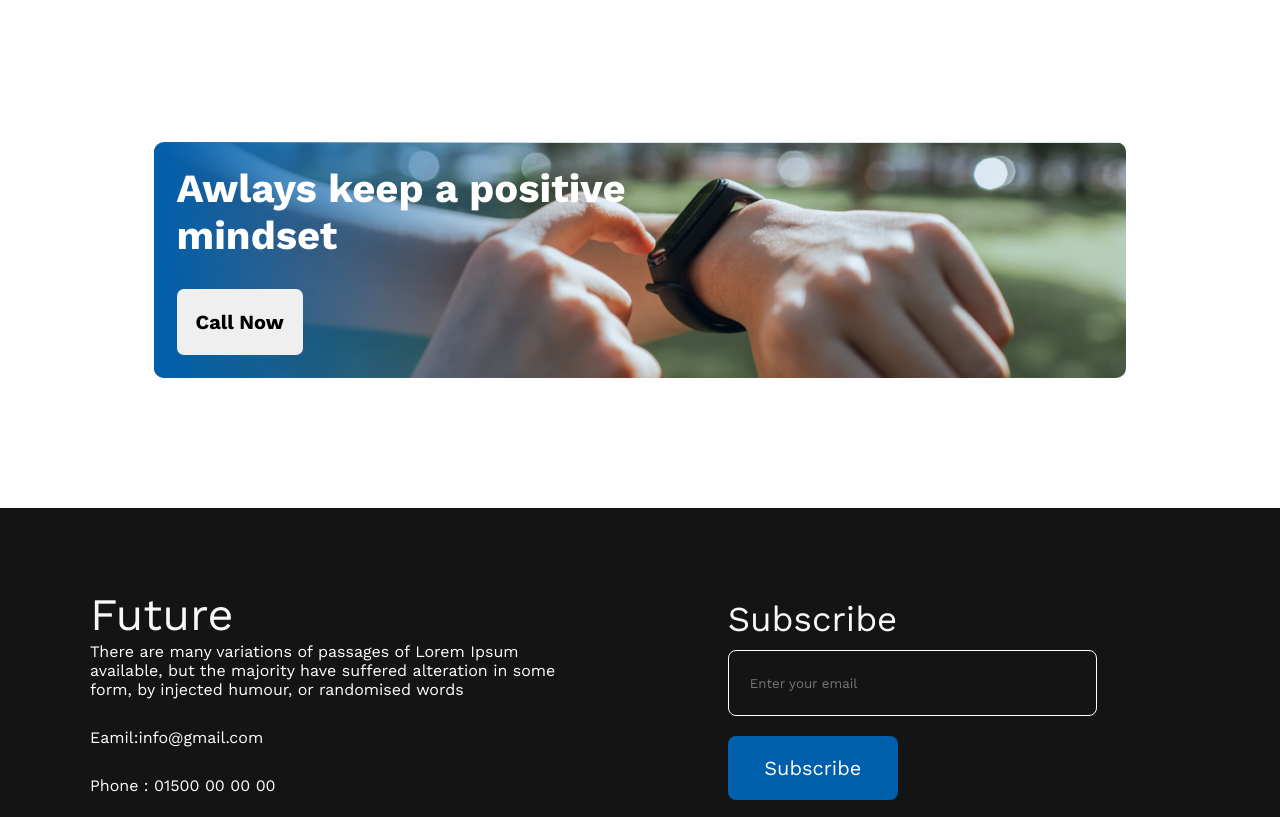
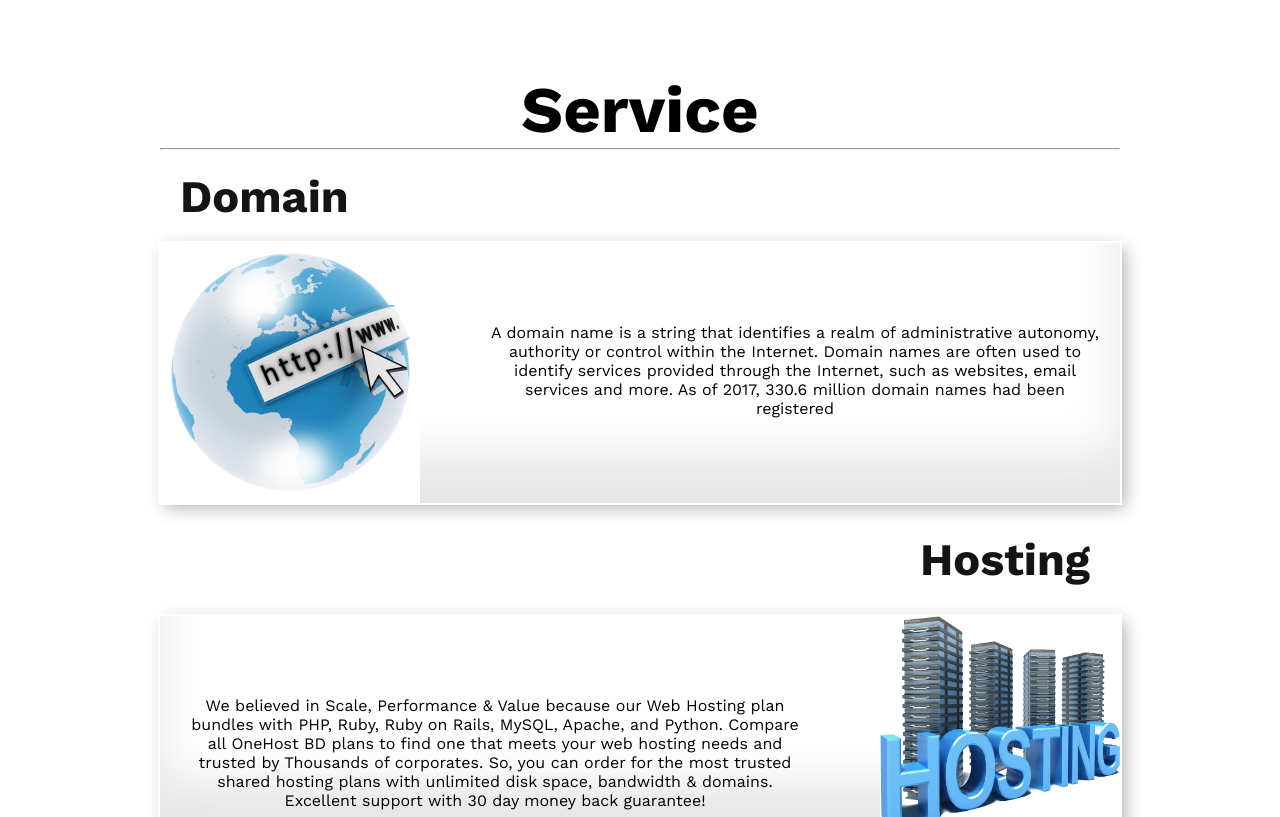
Before and after one commit to Mohammad-sowrav/sowrav-first-assignment, a plain HTML site: page index.html in a window 1280 px wide. Shown: the part 1884-2701 px from the top of the page. Drawn offline with nearby package versions, Linux system fonts and the light colour scheme; a web font is replaced by a local one.

Commit message:
service section update

```diff
--- a/index.html
+++ b/index.html
@@ -55,6 +55,9 @@
 
 
         </section>
+
+
+        <!-- start to the plan section -->
                             <div class="secont-section">
                                 <div class="plan">
                                     <p class="plan-title">My Plans</p>
@@ -89,12 +92,44 @@
 
                             </div>
 
+                                      <!-- you need to know that  -->
+
+
+
+
+            <div class="domain-hosting">
+                    <p class="sevice">Service</p>
+                    <hr>
+                        <h1 class="doamin-title">Domain</h1>
+                    <div class="domain">
+
+                        <img src="images/domain.png" alt="">
+                        <p class="both-description">A domain name is a string that identifies a
+                            realm of administrative autonomy, authority or control within the Internet.
+                            Domain names are often used to identify services provided through the Internet,
+                            such as websites, email services and more. As of 2017, 330.6 million domain names had been
+                            registered</p>
+
+
+                   </div>
+                   <h1 class="hosting-title">Hosting</h1>
+
+                   <div class="hosting">
+                           <p class="both-description">We believed in Scale, Performance & Value because our Web Hosting plan bundles with PHP,
+                                Ruby, Ruby on Rails, MySQL, Apache, and Python. Compare all OneHost BD plans to find one that meets
+                                 your web hosting needs and trusted by Thousands of corporates. So, you can order for the most trusted shared hosting plans with unlimited disk space,
+                                bandwidth & domains. Excellent support with 30 day money back guarantee!</p>
+                                <img class="hosting-image" src="images/hosting.png" alt="">
+                            </div>
+               </div>
+
                             <div class="think-positive">
                                 <div class="sub-think">
                                     <p class="thik-title">Awlays keep a positive <br> mindset</p>
                                     <button class="btn-white">Call Now</button>
                                 </div>
                             </div>
+
 
 
     </main>
--- a/style/style.css
+++ b/style/style.css
@@ -92,7 +92,7 @@
     width: 80%;
     margin: auto;
     margin-top: 80px;
-    margin-bottom: 130px;
+    margin-bottom: 60px;
 }
 .plan{
     font-family: 'Work Sans', sans-serif;
@@ -124,6 +124,7 @@
     color: #737272;
     margin-top: 16px;
 }
+/* thinking class style start  */
 .think-positive{
     margin: auto;
     background-image: url("../images/watch.png");
@@ -148,7 +149,6 @@
     font-weight: 700;
     font-size: 40px;
     color:#FFFFFF;
-
 }
 /* footer style start */
 .end-footer{
@@ -221,3 +221,56 @@ input[type="submit"]{
     border-radius: 8px;
 
 }
+/* services style start  */
+.domain-hosting{
+    width: 75%;
+    margin: auto;
+}
+.sevice{
+    text-align: center;
+    font-weight: 900;
+    font-size: 65px;
+}
+.doamin-title{
+    font-weight: 800;
+    font-size: 45px;
+    text-align: left;
+    padding: 20px;
+    color: #151414;
+
+
+}
+.domain{
+    display: flex;
+    gap: 50px;
+    box-shadow: inset 0 -3em 3em rgba(0, 0, 0, 0.1), 0 0 0 2px rgb(255, 255, 255),
+    0.3em 0.3em 1em rgba(0, 0, 0, 0.3);
+    text-align: center;
+
+}
+
+.both-description{
+    padding: 20px;
+    margin-top: 60px;
+
+}
+.hosting-title{
+    font-weight: 800;
+    font-size: 45px;
+    text-align: right;
+    padding: 20px;
+    color: #151414;
+    margin: 10px;
+}
+.hosting{
+   display: flex;
+   gap: 50px;
+   box-shadow: inset 0 -3em 3em rgba(0, 0, 0, 0.1), 0 0 0 2px rgb(255, 255, 255),
+    0.3em 0.3em 1em rgba(0, 0, 0, 0.3);
+    text-align: center;
+    margin-bottom: 130px;
+}
+.hosting-image{
+    width: 240px;
+
+}
```
Also changed, not shown: images/domain.png (added), images/hosting.png (added).
